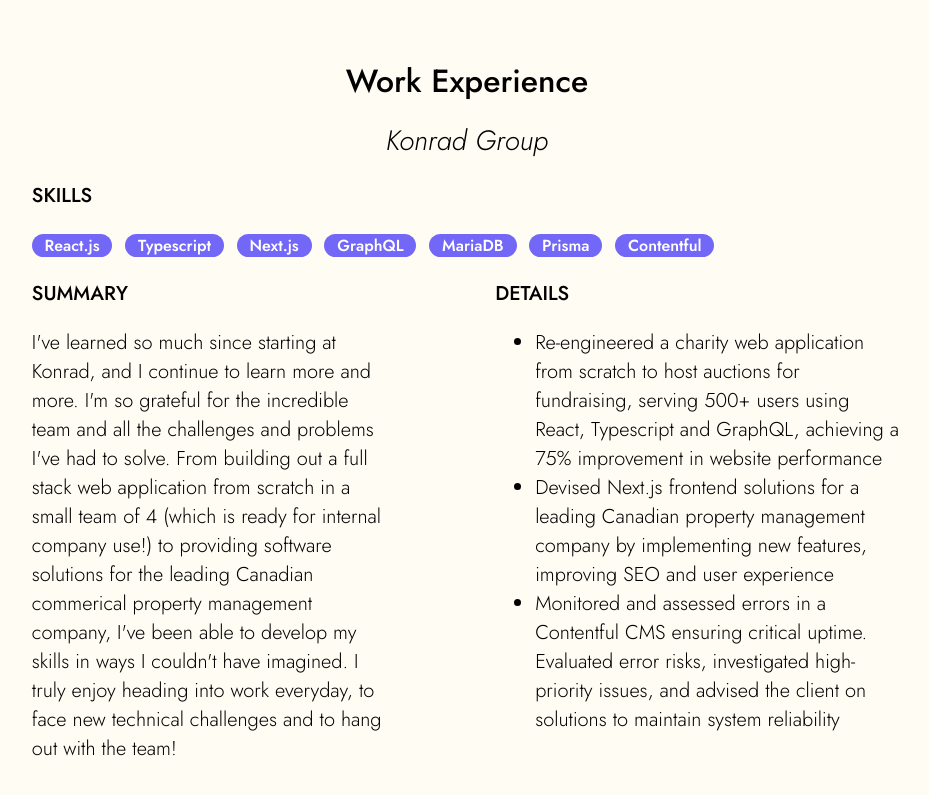
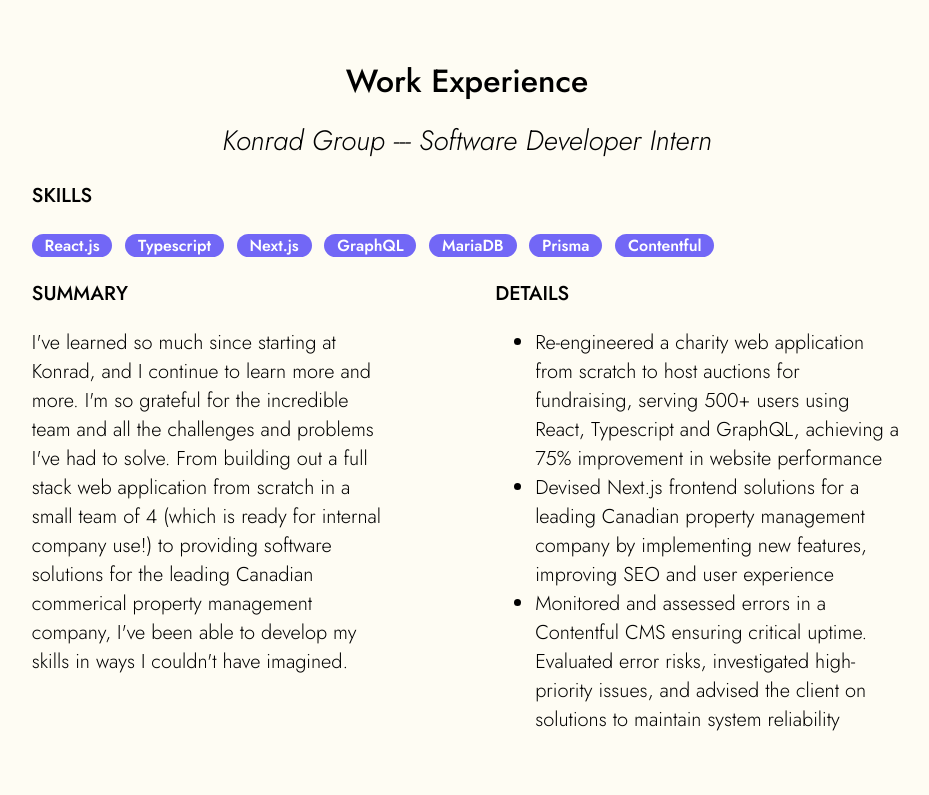
Before and after one commit to rjzhang100/ray-zhang-personal-site, a React (Vite) app: page / in a window 1280 px wide. Shown: the part 1060-1855 px from the top of the page, without its empty margins (173-1102 px from the left). Built offline with nearby package versions, Linux system fonts and the light colour scheme.

Commit message:
mobile disaster

```diff
--- a/src/components/WorkExperience/WorkExperience.module.scss
+++ b/src/components/WorkExperience/WorkExperience.module.scss
@@ -7,17 +7,14 @@
 .workExperience {
   display: flex;
   flex-direction: column;
-  justify-content: center;
   align-items: center;
 }
 
 .workDetails {
   display: grid;
   grid-template-columns: auto auto;
-  column-gap: utils.pxToRem(128px);
-  height: utils.pxToRem(780px);
-
   @include animations.fadeInFast;
+  column-gap: utils.pxToRem(16px);
 
   &Fade {
     @include animations.fadeOutFast;
@@ -36,6 +33,10 @@
 
   &Skills {
     grid-column: 1/-1;
+  }
+
+  @include bp.desktop {
+    column-gap: utils.pxToRem(128px);
   }
 }
 
--- a/src/components/WorkExperience/WorkExperience.tsx
+++ b/src/components/WorkExperience/WorkExperience.tsx
@@ -6,6 +6,7 @@ import styles from './WorkExperience.module.scss';
 import cx from 'classnames';
 import {
   WorkDescriptionDetails,
+  WorkDescriptionJobTitles,
   WorkDescriptionSkills,
   WorkDescriptionSummary,
 } from '../../constants/text';
@@ -34,7 +35,9 @@ const WorkExperience = () => {
             [styles.workDetailsFade]: !isVisible,
           })}
         >
-          <div className={styles.workDetailsName}>{activeTab}</div>
+          <div
+            className={styles.workDetailsName}
+          >{`${activeTab} --- ${WorkDescriptionJobTitles[activeTab]}`}</div>
           <div className={styles.workDetailsSkills}>
             <p className={styles.workDetailsHeaders}>SKILLS</p>
 
@@ -55,7 +58,6 @@ const WorkExperience = () => {
             </ul>
           </div>
         </div>
-
         <div className={styles.thumbnailGrid}>
           {workplaces.map((workName) => (
             <div
@@ -74,6 +76,7 @@ const WorkExperience = () => {
             </div>
           ))}
         </div>
+
         <div className={styles.clickToLearn}>Click one to learn more!</div>
       </div>
     </PageSection>
--- a/src/constants/text.ts
+++ b/src/constants/text.ts
@@ -25,13 +25,13 @@ export const THINGS_I_AM = [
 ];
 
 export const WorkDescriptionSummary = {
-  [KG]: "I've learned so much since starting at Konrad, and I continue to learn more and more. I'm so grateful for the incredible team and all the challenges and problems I've had to solve. From building out a full stack web application from scratch in a small team of 4 (which is ready for internal company use!) to providing software solutions for the leading Canadian commerical property management company, I've been able to develop my skills in ways I couldn't have imagined. I truly enjoy heading into work everyday, to face new technical challenges and to hang out with the team!",
+  [KG]: "I've learned so much since starting at Konrad, and I continue to learn more and more. I'm so grateful for the incredible team and all the challenges and problems I've had to solve. From building out a full stack web application from scratch in a small team of 4 (which is ready for internal company use!) to providing software solutions for the leading Canadian commerical property management company, I've been able to develop my skills in ways I couldn't have imagined.",
   [SEMTECH]:
-    'Semtech (formerly Sierra Wireless) was my first software engineering role. I started out building out the Automated Testing Environment (ATE), where I added lots of new Selenium tests and reworked the existing tests to achieve 100% test pass rate. I also aided in the onboarding of a new team onto ATE, giving presentations and walking new developers through the architecture and workflow of ATE. Afterwards, I moved onto the Web team, where I participated in regular sprints and worked through both feature implementation and bug fix tickets. Semtech taught me to work in Agile environments, and greatly improved my ability to communicate and work effectively within a software team.',
+    'Semtech (formerly Sierra Wireless) was my first software engineering role. I began on the testing environment (ATE), where I added new tests, and improved the existing tests to achieve 100% pass rate. I also helped the onboarding of new teams onto ATE. I was then moved to the Web team, where I participated in sprints and completed feature/bug tickets.',
   [EARLS]:
-    "I started in May 2022 as a host at Earls, before eventually joining the bar team as a bartender. Learning to make drinks, working with the team and just getting to meet a whole bunch of new faces everyday was so much fun. Going for a shift behind the bar was a perfect change of pace for me from all the code and lecture material I'd be looking at throughout the day. There was also something thrilling and exciting about getting slammed with tickets on a busy Friday night, when the whole bar team is scrambling to get the drinks out on time. Super fun experience and honored to have been part of the gang.",
+    "I started in May 2022 as a host at Earls, before eventually joining the bar team as a bartender. Learning to make drinks, working with the team and just getting to meet a whole bunch of new faces everyday was so much fun. Going for a shift behind the bar was a perfect change of pace for me from all the code and lecture material I'd be looking at throughout the day. Super fun experience and honored to have been part of the gang.",
   [KINJO]:
-    "We all start somewhere right? Covid had turned the world on its head and I was super cooped up at home, looking for something to do. I joined Kinjo with a friend, and it ended up being a massive growth opportunity for me. Seeing my coworkers throughout the week and working with the team kept me sane through all the isolation and wildness of Covid, and it really helped me in opening up and becoming more social. I really don't think I'd be who I am today without the year and a bit I spent working here. Even though serving was super stressful and angry delivery drivers aren't fun to deal with, I have nothing but good memories thinking back on my time at Kinjo.",
+    "We all start somewhere right? I joined Kinjo during Covid, and it ended up being a massive growth opportunity for me. Seeing my coworkers throughout the week kept me sane through all the isolation of Covid, and really helped me in opening up more. Even though serving was super stressful and angry delivery drivers aren't fun to deal with, I have nothing but good memories thinking back on my time at Kinjo.",
 };
 
 export const WorkDescriptionDetails = {
@@ -44,7 +44,6 @@ export const WorkDescriptionDetails = {
     'Developed a JavaScript tool using the Fortify framework to evaluate hardware performance in bulk signing operations over millions of iterations. Presented findings, influencing hardware use in new company initiatives',
     'Designed and deployed new robust JUnit Selenium tests and Apache Ant scripts to expand automated testing framework of 200+ tests, improving test case pass rate increase from 75% to 100%',
     'Proactively addressed both feature implementation and bug fix tickets for both the React.js frontend and the Java Spring backend to expand functionality and increase customer satisfaction',
-    'Presented and organized content to aid the on-boarding of 2 new teams to the Automated Testing Environment',
   ],
   [EARLS]: [
     'Communicated with managers and worked closely with bartending team to serve hundreds of patrons',
@@ -69,7 +68,7 @@ export const WorkDescriptionSkills = {
     'Prisma',
     'Contentful',
   ],
-  [SEMTECH]: ['React.js', 'Selenium', 'Ant Apache', 'Spring', 'Java'],
+  [SEMTECH]: ['React.js', 'Selenium', 'Apache Ant', 'Spring', 'Java'],
   [EARLS]: [
     'Crackin Jokes',
     'Slangin Dranks',
@@ -93,3 +92,10 @@ export const WorkDescriptionSkills = {
     '.',
   ],
 };
+
+export const WorkDescriptionJobTitles = {
+  [KG]: 'Software Developer Intern',
+  [SEMTECH]: 'Software Developer Intern, Web Application',
+  [EARLS]: 'Bartender | Server',
+  [KINJO]: 'Server | Host',
+};
```
